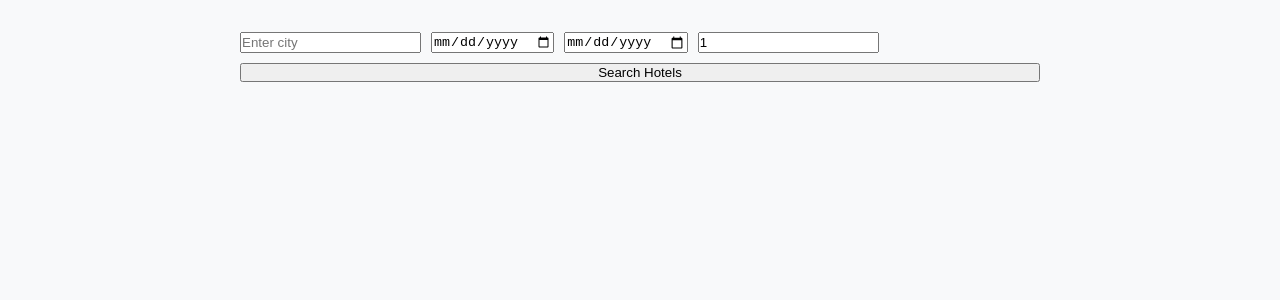
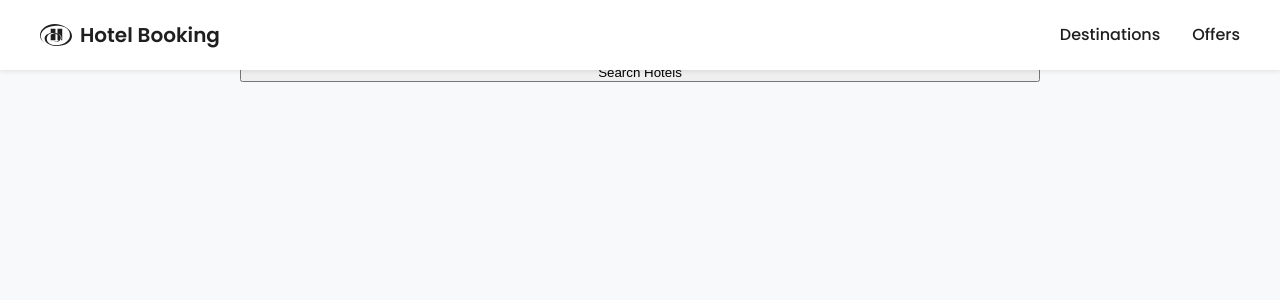
Before and after one commit to diecatiamonteiro/hotel-booking-app-react, a React (Vite) app: page / in a window 1280 px wide. Shown: the top 300 px of the page. Built offline with nearby package versions, Linux system fonts and the light colour scheme; a web font is replaced by a local one.

Commit message:
added navbar

```diff
--- a/package.json
+++ b/package.json
@@ -12,6 +12,7 @@
   "dependencies": {
     "react": "^18.3.1",
     "react-dom": "^18.3.1",
+    "react-icons": "^5.3.0",
     "react-router-dom": "^7.0.1"
   },
   "devDependencies": {
--- a/src/App.jsx
+++ b/src/App.jsx
@@ -2,10 +2,12 @@ import React from 'react';
 import './App.css';
 import { BrowserRouter, Routes, Route } from 'react-router-dom';
 import Home from './pages/Home';
+import Navbar from './components/Navbar';
 
 function App() {
   return (
     <BrowserRouter>
+    <Navbar/>
       <Routes>
         <Route path="/" element={<Home />} />
       </Routes>
--- /dev/null
+++ b/src/components/Navbar.jsx
@@ -0,0 +1,16 @@
+import { Link } from "react-router-dom";
+import "../styles/Navbar.css";
+import { SiHiltonhotelsandresorts } from "react-icons/si";
+
+export default function Navbar() {
+  return (
+    <nav>
+      <Link to="/" id="logo">
+        <SiHiltonhotelsandresorts />
+        Hotel Booking
+      </Link>
+      <Link to="/destinations">Destinations</Link>
+      <Link to="/offers">Offers</Link>
+    </nav>
+  );
+}
--- /dev/null
+++ b/src/styles/Navbar.css
@@ -0,0 +1,42 @@
+nav {
+  position: fixed;
+  top: 0;
+  left: 0;
+  width: 100vw;
+  height: 70px;
+  background-color: white;
+  box-shadow: 0 2px 4px rgba(0, 0, 0, 0.08);
+  z-index: 1000;
+  display: flex;
+  align-items: center;
+  padding: 0 24px;
+  box-sizing: border-box;
+}
+
+#logo {
+  display: flex;
+  align-items: center;
+  gap: 8px;
+}
+#logo svg {
+  font-size: 2rem;
+}
+
+nav a {
+  color: #1f1f1f;
+  text-decoration: none;
+  font-size: 16px;
+  font-weight: 500;
+  padding: 8px 16px;
+  transition: color 0.2s ease;
+}
+
+nav a:hover {
+  color: #0071c2;
+}
+
+nav a:first-child {
+  font-size: 20px;
+  font-weight: 600;
+  margin-right: auto;
+}
```
Also changed, not shown: 1 other file (tests, documents, lock files or other folders).
